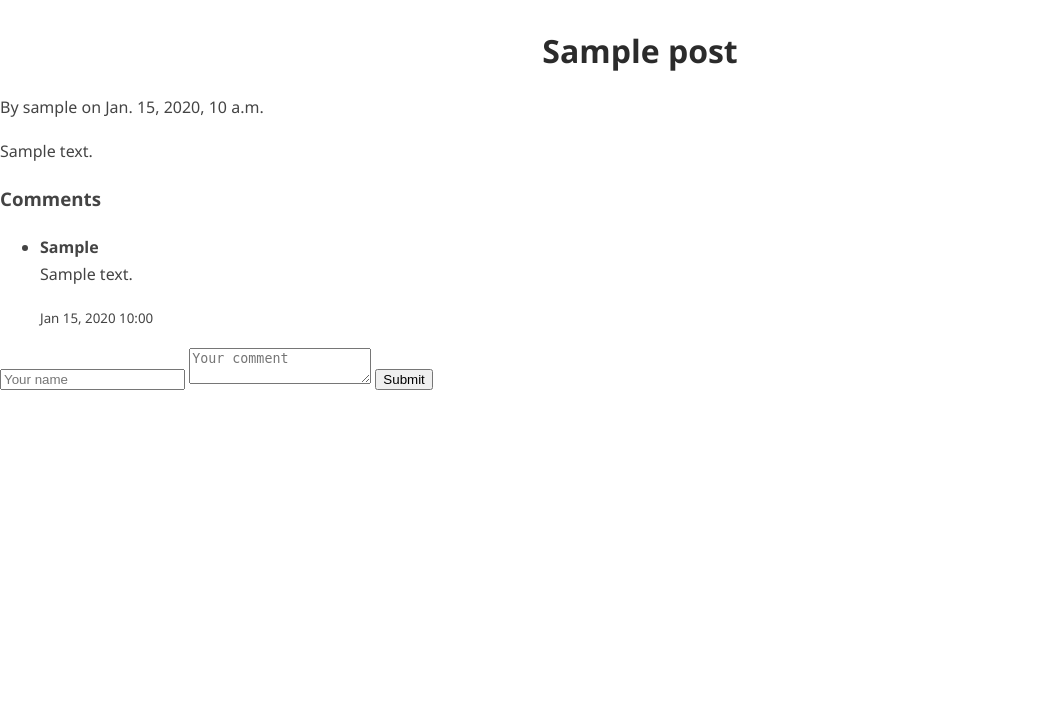
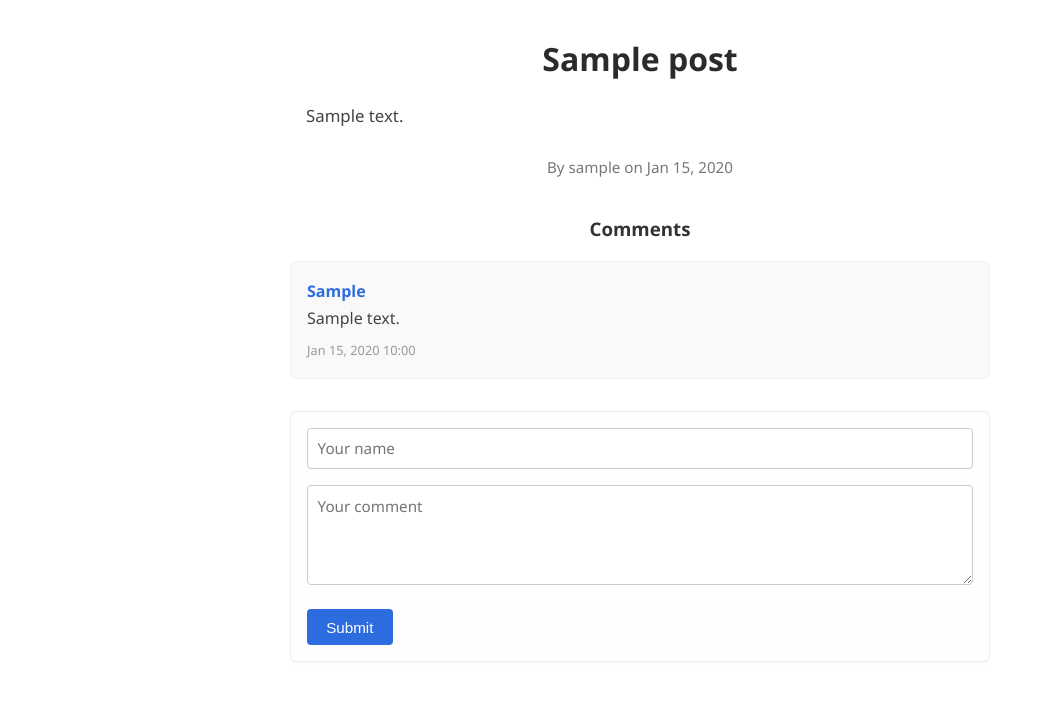
Before and after one commit to Gbolahan15/Blog-App, a Django app: a page that uses blog_project/blog_app/templates/blog_app/post_detail.html in a window 1280 px wide. Shown: the top 701 px of the page, without its empty margins (0-1053 px from the left). Run offline with Django 5.2, Linux system fonts and the light colour scheme; tables that the repository leaves empty hold one stand-in row (values such as "Sample post").

Commit message:
styled the post comment page, it's looking nice

```diff
--- a/blog_project/blog_app/static/styles/styles.css
+++ b/blog_project/blog_app/static/styles/styles.css
@@ -173,56 +173,251 @@ body.dark-mode .post-item p {
 }
 
 
+/* === Comment section styles === */
+
+.post-content {
+  max-width: 700px;
+  margin: 2rem auto;
+  padding: 0 1rem;
+}
+
+.post-content h1 {
+  text-align: center;
+  font-size: 2rem;
+  margin-bottom: 1rem;
+  color: #2b2b2b;
+}
+
+.post-content .body {
+  font-size: 1.05rem;
+  line-height: 1.7;
+  color: #444;
+  margin-bottom: 1.5rem;
+}
+
+.post-content .meta {
+  text-align: center;
+  color: #777;
+  font-size: 0.95rem;
+}
+
+h3 {
+  max-width: 700px;
+  margin: 2rem auto 1rem;
+  text-align: center;
+  color: #333;
+}
+
+/* Comments list */
+.comments-list {
+  max-width: 700px;
+  margin: 0 auto 2rem;
+  padding: 0;
+  list-style: none;
+}
+
+.comments-list li {
+  background: #f9f9f9;
+  border: 1px solid #eee;
+  border-radius: 6px;
+  padding: 1rem;
+  margin-bottom: 1rem;
+}
+
+.comments-list li b {
+  color: #2d6cdf;
+  font-weight: 600;
+}
+
+.comments-list li small {
+  display: block;
+  margin-top: 0.5rem;
+  color: #999;
+  font-size: 0.8rem;
+}
+
+.no-comments {
+  max-width: 700px;
+  margin: 1rem auto;
+  text-align: center;
+  color: #aaa;
+  font-style: italic;
+}
+
+.comment-form {
+  max-width: 700px;
+  margin: 2rem auto 4rem;
+  background: #fefefe;
+  border: 1px solid #eee;
+  padding: 1rem;
+  border-radius: 6px;
+  box-shadow: 0 1px 3px rgba(0,0,0,0.04);
+}
+
+.comment-form input[type="text"],
+.comment-form textarea {
+  width: 100%;
+  padding: 0.6rem;
+  margin-bottom: 1rem;
+  border: 1px solid #ccc;
+  border-radius: 4px;
+  font-size: 0.95rem;
+  font-family: inherit;
+  resize: vertical;
+}
+
+.comment-form textarea {
+  min-height: 100px;
+}
+
+.comment-form button {
+  background: #2d6cdf;
+  color: #fff;
+  padding: 0.6rem 1.2rem;
+  border: none;
+  border-radius: 4px;
+  font-size: 0.95rem;
+  cursor: pointer;
+  transition: background 0.3s ease;
+}
+
+.comment-form button:hover {
+  background: #1a4f9f;
+}
+
+
 /* --- Dark mode --- */
+/* === Dark mode for the single post page === */
+
+/* automatic dark mode (system setting) */
 @media (prefers-color-scheme: dark) {
   body {
     background: #121212;
     color: #ddd;
   }
 
+  /* title */
   h1 {
     color: #f1f1f1;
   }
 
-  h2 {
+  /* post body text */
+  .post-content .body,
+  .post-content div {
     color: #ccc;
   }
 
-  .categories a {
-    background: #1f1f1f;
-    border-color: #333;
-    color: #ddd;
+  /* meta line */
+  .post-content .meta,
+  p {
+    color: #aaa;
   }
 
-  .categories a:hover {
-    background: #2d6cdf;
-    color: #fff;
-    border-color: #2d6cdf;
+  /* comments section (same as homepage style) */
+  .comments-list li {
+    background: #1c1c1c;
+    border: 1px solid #333;
   }
 
-  .post-item {
-    background: #1c1c1c;
-    border: 1px solid #333;
-    box-shadow: 0 1px 3px rgba(255, 255, 255, 0.05);
-  }
-
-  .post-item:hover {
-    box-shadow: 0 3px 8px rgba(255, 255, 255, 0.08);
-  }
-
-  .post-item h3 a {
+  .comments-list li b {
     color: #4d9dff;
   }
 
-  .post-item h3 a:hover {
-    color: #81b7ff;
+  .comments-list li small {
+    color: #999;
   }
 
-  .post-item p {
-    color: #aaa;
+  .no-comments {
+    color: #888;
   }
 
-  .post-list p {
+  .comment-form {
+    background: #1c1c1c;
+    border: 1px solid #333;
+    box-shadow: 0 1px 3px rgba(255,255,255,0.05);
+  }
+
+  .comment-form input[type="text"],
+  .comment-form textarea {
+    background: #121212;
+    color: #ddd;
+    border: 1px solid #444;
+  }
+
+  .comment-form input[type="text"]::placeholder,
+  .comment-form textarea::placeholder {
     color: #888;
   }
+
+  .comment-form button {
+    background: #4d9dff;
+    color: #fff;
+  }
+
+  .comment-form button:hover {
+    background: #81b7ff;
+  }
 }
+
+/* manual dark-mode toggle */
+body.dark-mode {
+  background: #121212;
+  color: #ddd;
+}
+
+body.dark-mode h1 {
+  color: #f1f1f1;
+}
+
+body.dark-mode .post-content .body,
+body.dark-mode .post-content div {
+  color: #ccc;
+}
+
+body.dark-mode .post-content .meta,
+body.dark-mode p {
+  color: #aaa;
+}
+
+body.dark-mode .comments-list li {
+  background: #1c1c1c;
+  border: 1px solid #333;
+}
+
+body.dark-mode .comments-list li b {
+  color: #4d9dff;
+}
+
+body.dark-mode .comments-list li small {
+  color: #999;
+}
+
+body.dark-mode .no-comments {
+  color: #888;
+}
+
+body.dark-mode .comment-form {
+  background: #1c1c1c;
+  border: 1px solid #333;
+}
+
+body.dark-mode .comment-form input[type="text"],
+body.dark-mode .comment-form textarea {
+  background: #121212;
+  color: #ddd;
+  border: 1px solid #444;
+}
+
+body.dark-mode .comment-form input[type="text"]::placeholder,
+body.dark-mode .comment-form textarea::placeholder {
+  color: #888;
+}
+
+body.dark-mode .comment-form button {
+  background: #4d9dff;
+  color: #fff;
+}
+
+body.dark-mode .comment-form button:hover {
+  background: #81b7ff;
+}
--- a/blog_project/blog_app/templates/blog_app/post_detail.html
+++ b/blog_project/blog_app/templates/blog_app/post_detail.html
@@ -8,37 +8,33 @@
     <title>Posts</title>
 </head>
 <body>
-   <h1> {{ post.title }} </h1>
-    <p>By {{ post.author }} on {{ post.created_at }} </p>
-    <div> {{ post.content }} </div>
+    <div class="post-content">
+        <h1>{{ post.title }}</h1>
+        <div class="body">{{ post.content }}</div>
+        <p class="meta">By {{ post.author }} on {{ post.created_at|date:"M d, Y" }}</p>
+    </div>
+
 
     <h3>Comments</h3>
     {% if comments %}
-        <ul>
+    <ul class="comments-list">
         {% for comment in comments %}
         <li>
-                <b>{{comment.user}}</b> <br>
-                {{comment.content}} <br></p>
-                <small>{{ comment.created_at | date:"M d, Y H:i" }}</small>
+            <b>{{comment.user}}</b><br>
+            {{comment.content}}<br>
+            <small>{{ comment.created_at|date:"M d, Y H:i" }}</small>
         </li>
         {% endfor %}
     </ul>
     {% else %}
-    <p>No comments yet.</p>
+    <p class="no-comments">No comments yet.</p>
     {% endif %}
 
-    <!-- <form method="POST">
-        {% csrf_token %}
-        <textarea name="content"></textarea>
-        <button type="submit">Leave a comment</button>
-    </form> -->
-
-    <form method="post" action="{% url 'post_detail' slug=post.slug %}">
+    <form method="post" action="{% url 'post_detail' slug=post.slug %}" class="comment-form">
         {% csrf_token %}
         <input type="text" name="user" placeholder="Your name">
         <textarea name="content" placeholder="Your comment"></textarea>
         <button type="submit">Submit</button>
     </form>
-
 </body>
 </html>
```
Lines whose indentation alone changed are shown as unchanged.
